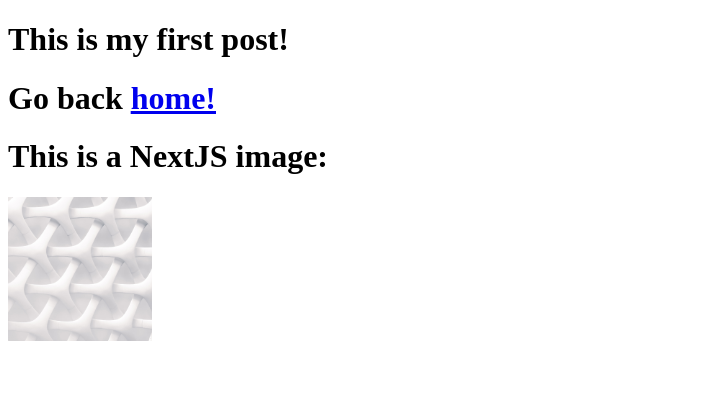
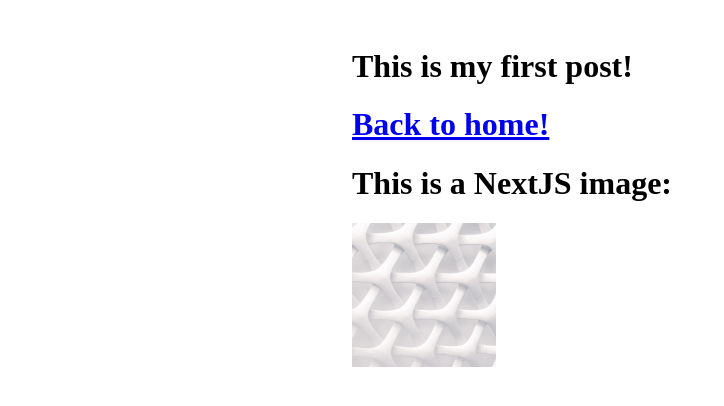
Before and after one commit to trungduong0103/nextjs-starter-javascript, a Next.js app: page /posts/first-post in a window 1280 px wide. Shown: the top 406 px of the page, without its empty margins (0-724 px from the left). Built offline with nearby package versions, Linux system fonts and the light colour scheme.

Commit message:
NextJS styling

```diff
--- /dev/null
+++ b/components/layout/Layout.js
@@ -0,0 +1,5 @@
+import styles from "./layout.module.css";
+
+export default function Layout({ children }) {
+  return <div className={styles.container}>{children}</div>;
+}
--- /dev/null
+++ b/components/layout/layout.module.css
@@ -0,0 +1,5 @@
+.container {
+  max-width: 36rem;
+  padding: 0 1rem;
+  margin: 3rem auto 6rem;
+}
--- a/pages/posts/first-post.js
+++ b/pages/posts/first-post.js
@@ -1,18 +1,18 @@
 import Link from "next/link";
 import Image from "next/image";
 import Head from "next/head";
+import Layout from "../../components/layout/Layout";
 
 export default function FirstPost() {
   return (
-    <>
+    <Layout>
       <Head>
         <title>First Post!</title>
       </Head>
       <h1>This is my first post!</h1>
       <h1>
-        Go back{" "}
         <Link href="/">
-          <a>home!</a>
+          <a>Back to home!</a>
         </Link>
       </h1>
       <h1>This is a NextJS image:</h1>
@@ -22,6 +22,6 @@
         width={144}
         alt="Profile Picture!"
       />
-    </>
+    </Layout>
   );
 }
```
